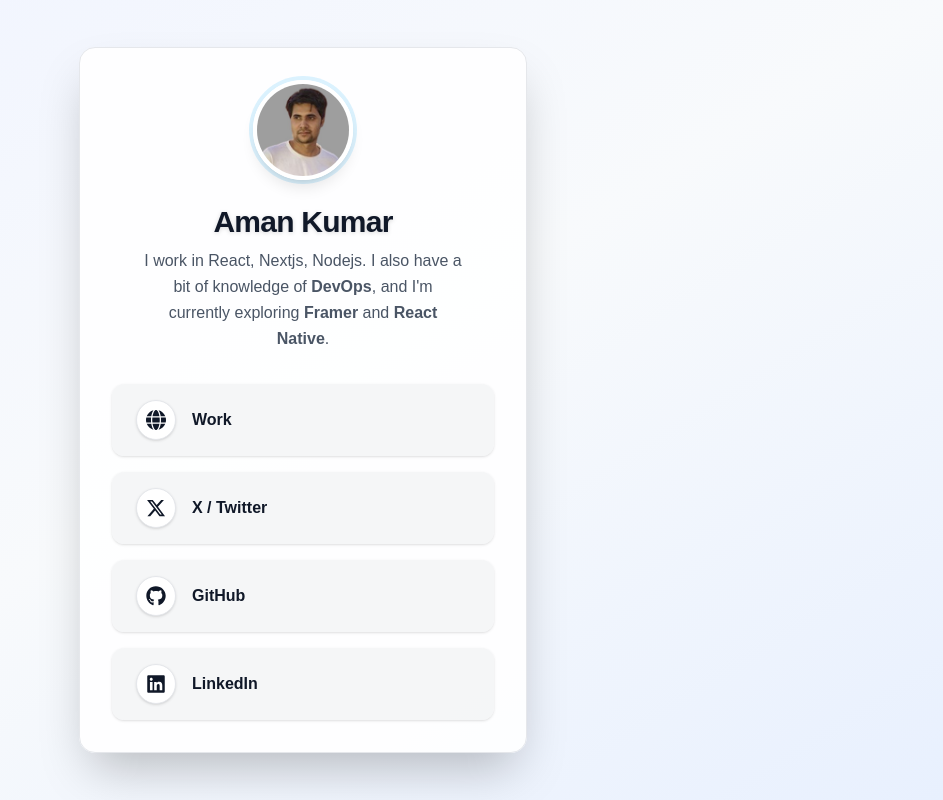
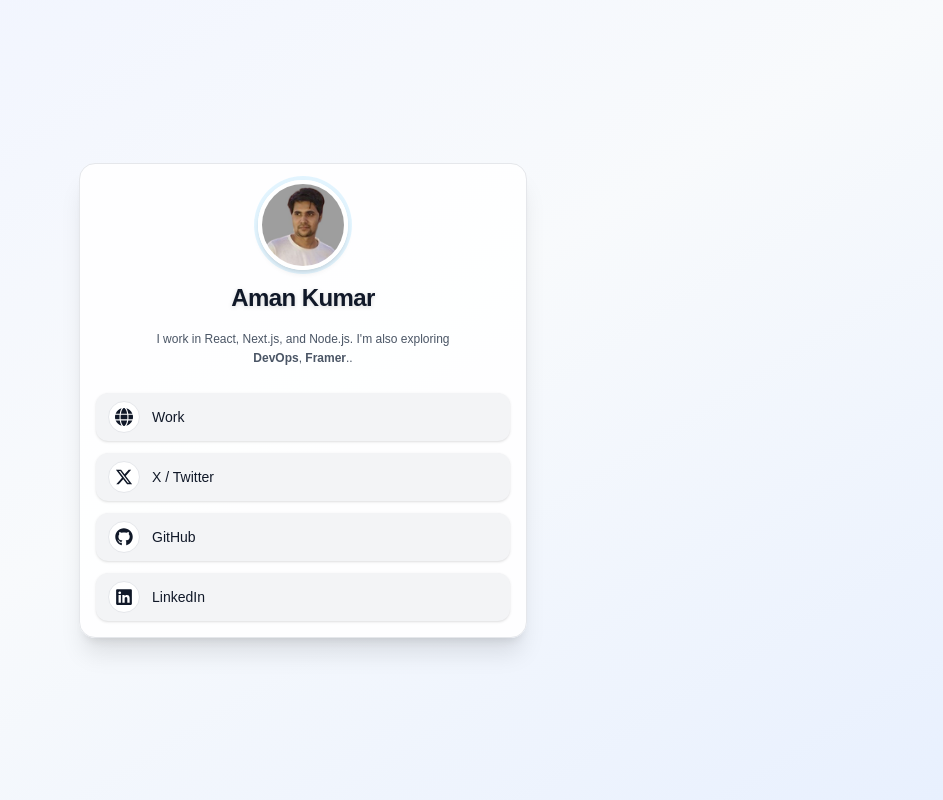
Before and after one commit to amandeve12/profile, a Next.js app: page / in a window 1280 px wide. Shown: the whole page, without its empty margins (337-1280 px from the left). Built offline with nearby package versions, Linux system fonts and the light colour scheme.

Commit message:
edit screen

```diff
--- a/src/component/ProfileCard.tsx
+++ b/src/component/ProfileCard.tsx
@@ -5,22 +5,22 @@ import { useEffect, useState } from "react";
 
 const links = [
   {
-    icon: <FaGlobe className="text-xl" />, // Personal Website
+    icon: <FaGlobe className="text-lg" />,
     label: "Work",
     href: "https://my-case-studies-lake.vercel.app/",
   },
   {
-    icon: <FaXTwitter className="text-xl" />, // X / Twitter
+    icon: <FaXTwitter className="text-lg" />,
     label: "X / Twitter",
     href: "https://x.com/aman_kkumar",
   },
   {
-    icon: <FaGithub className="text-xl" />, // GitHub
+    icon: <FaGithub className="text-lg" />,
     label: "GitHub",
     href: "https://github.com/amandeve12",
   },
   {
-    icon: <FaLinkedin className="text-xl" />, // LinkedIn
+    icon: <FaLinkedin className="text-lg" />,
     label: "LinkedIn",
     href: "https://www.linkedin.com/in/aman-kkumar/",
   },
@@ -28,24 +28,24 @@ const links = [
 
 export default function ProfileCard() {
   const [showCard, setShowCard] = useState(false);
-  const [showLinks, setShowLinks] = useState([false, false, false, false]);
+  const [showLinks, setShowLinks] = useState(Array(links.length).fill(false));
 
   useEffect(() => {
-    // Show card with a slower animation
     const cardTimeout = setTimeout(() => setShowCard(true), 300);
-    // Show each link with a slower, staggered delay
     const timeouts: NodeJS.Timeout[] = [];
+
     links.forEach((_, i) => {
       timeouts.push(
         setTimeout(() => {
           setShowLinks((prev) => {
-            const next = [...prev];
-            next[i] = true;
-            return next;
+            const updated = [...prev];
+            updated[i] = true;
+            return updated;
           });
-        }, 1300 + i * 500)
+        }, 1300 + i * 400)
       );
     });
+
     return () => {
       clearTimeout(cardTimeout);
       timeouts.forEach(clearTimeout);
@@ -53,81 +53,133 @@ export default function ProfileCard() {
   }, []);
 
   return (
-    <div className="min-h-screen flex items-center justify-center bg-gradient-to-br from-[#f0f4ff] via-[#f8fafc] to-[#e8f0fe]">
+    <div className="min-h-screen flex items-center justify-center bg-gradient-to-br from-[#f0f4ff] via-[#f8fafc] to-[#e8f0fe] px-2">
       <div
-        className={`w-full max-w-md bg-white/90 border border-gray-200 rounded-2xl shadow-2xl p-8 flex flex-col items-center transition-all duration-[1600ms] ${showCard ? "opacity-100 translate-y-0 blur-0" : "opacity-0 translate-y-10 blur-sm"}`}
+        className={`w-full max-w-md bg-white/90 border border-gray-200 rounded-2xl shadow-xl p-4 flex flex-col items-center transition-all duration-[1600ms] ${
+          showCard
+            ? "opacity-100 translate-y-0 blur-0"
+            : "opacity-0 translate-y-10 blur-sm"
+        }`}
         style={{ transitionProperty: "opacity, transform, filter" }}
       >
-        <div className="relative mb-2">
+        {/* Profile Image */}
+        <div className="relative mb-3">
           <div className="absolute inset-0 rounded-full ring-4 ring-sky-200/60 animate-pulse-slow" />
           <Image
             src="/profile.jpg"
             alt="Profile Picture"
-            width={100}
-            height={100}
-            className="rounded-full border-4 border-white shadow-lg object-cover relative z-10"
+            width={90}
+            height={90}
+            className="rounded-full border-4 border-white shadow-md object-cover relative z-10"
             priority
           />
         </div>
-        <div className="mt-4 flex items-center gap-2">
-          <h1 className="text-3xl font-extrabold text-gray-900 tracking-tight drop-shadow-sm">Aman Kumar</h1>
-        </div>
-        <p className="text-gray-600 text-center mt-2 text-base max-w-xs leading-relaxed">
-          I work in React, Nextjs, Nodejs. I also have a bit of knowledge of <b>DevOps</b>, and I&apos;m currently exploring <b>Framer</b> and <b>React Native</b>.
+
+        {/* Heading */}
+        <h1 className="text-2xl font-bold text-gray-900 tracking-tight drop-shadow-sm mb-1">
+          Aman Kumar
+        </h1>
+
+        {/* Description */}
+        <p className="text-gray-600 text-center mt-3 text-xs leading-relaxed max-w-xs">
+          I work in React, Next.js, and Node.js. I'm also exploring{" "}
+          <b>DevOps</b>, <b>Framer</b>..
         </p>
-        <div className="mt-8 w-full flex flex-col gap-4">
+
+        {/* Links */}
+        <div className="mt-6 w-full flex flex-col gap-3">
           {links.map((link, i) => (
             <a
               key={link.label}
               href={link.href}
               target="_blank"
               rel="noopener noreferrer"
-              className={`flex items-center gap-4 bg-gray-100/80 hover:bg-white transition-colors rounded-xl px-6 py-4 text-gray-900 font-semibold shadow group focus:outline-none focus:ring-2 focus:ring-sky-400 text-base transition-all duration-[1200ms] ${showLinks[i] ? "opacity-100 translate-y-0 scale-100 animate-bounce-in" : "opacity-0 translate-y-6 scale-90"} hover:scale-[1.04] hover:shadow-lg hover:ring-2 hover:ring-sky-200/60`}
-              style={{ transitionProperty: "opacity, transform, box-shadow, filter" }}
+              className={`flex items-center gap-3 bg-gray-100 hover:bg-white rounded-xl px-3 py-2 text-gray-900 font-medium shadow group focus:outline-none focus:ring-2 focus:ring-sky-400 transition-all duration-[1200ms] ${
+                showLinks[i]
+                  ? "opacity-100 translate-y-0 scale-100 animate-bounce-in"
+                  : "opacity-0 translate-y-6 scale-90"
+              } hover:scale-[1.03] hover:shadow-md`}
+              style={{ transitionProperty: "opacity, transform, box-shadow" }}
             >
-              <span className={`flex items-center justify-center w-10 h-10 rounded-full bg-white border border-gray-200 group-hover:bg-sky-50 transition-colors shadow-sm transition-transform duration-300 ${showLinks[i] ? "animate-icon-in" : "opacity-0"} group-hover:animate-icon-pulse`}
-                style={{ transitionProperty: "background, box-shadow, transform" }}
+              <span
+                className={`flex items-center justify-center w-8 h-8 rounded-full bg-white border border-gray-200 group-hover:bg-sky-50 transition-colors duration-300 ${
+                  showLinks[i] ? "animate-icon-in" : "opacity-0"
+                } group-hover:animate-icon-pulse`}
               >
-                {/* Icon with animation */}
-                <span className="inline-block">{link.icon}</span>
+                {link.icon}
               </span>
-              <span>{link.label}</span>
+              <span className="text-sm">{link.label}</span>
             </a>
           ))}
         </div>
       </div>
+
+      {/* Animations */}
       <style jsx global>{`
         @keyframes bounce-in {
-          0% { opacity: 0; transform: translateY(24px) scale(0.9); }
-          60% { opacity: 1; transform: translateY(-8px) scale(1.05); }
-          80% { transform: translateY(2px) scale(0.98); }
-          100% { opacity: 1; transform: translateY(0) scale(1); }
+          0% {
+            opacity: 0;
+            transform: translateY(24px) scale(0.9);
+          }
+          60% {
+            opacity: 1;
+            transform: translateY(-8px) scale(1.05);
+          }
+          80% {
+            transform: translateY(2px) scale(0.98);
+          }
+          100% {
+            opacity: 1;
+            transform: translateY(0) scale(1);
+          }
         }
         .animate-bounce-in {
-          animation: bounce-in 1.1s cubic-bezier(.22,1.02,.36,.99);
+          animation: bounce-in 1.1s cubic-bezier(0.22, 1.02, 0.36, 0.99);
         }
+
         @keyframes icon-in {
-          0% { opacity: 0; transform: rotate(-45deg) scale(0.7); }
-          60% { opacity: 1; transform: rotate(8deg) scale(1.15); }
-          80% { transform: rotate(-2deg) scale(0.98); }
-          100% { opacity: 1; transform: rotate(0deg) scale(1); }
+          0% {
+            opacity: 0;
+            transform: rotate(-45deg) scale(0.7);
+          }
+          60% {
+            opacity: 1;
+            transform: rotate(8deg) scale(1.15);
+          }
+          80% {
+            transform: rotate(-2deg) scale(0.98);
+          }
+          100% {
+            opacity: 1;
+            transform: rotate(0deg) scale(1);
+          }
         }
         .animate-icon-in {
-          animation: icon-in 1.1s cubic-bezier(.22,1.02,.36,.99);
+          animation: icon-in 1s cubic-bezier(0.22, 1.02, 0.36, 0.99);
         }
+
         @keyframes icon-pulse {
-          0%, 100% { transform: scale(1); }
-          50% { transform: scale(1.18); }
+          0%, 100% {
+            transform: scale(1);
+          }
+          50% {
+            transform: scale(1.15);
+          }
         }
-        .group-hover\:animate-icon-pulse:hover {
-          animation: icon-pulse 0.7s cubic-bezier(.4,0,.2,1) infinite;
+        .group-hover\\:animate-icon-pulse:hover {
+          animation: icon-pulse 0.6s ease-in-out infinite;
         }
+
         @keyframes pulse-slow {
-          0%, 100% { opacity: 0.5; }
-          50% { opacity: 1; }
+          0%, 100% {
+            opacity: 0.5;
+          }
+          50% {
+            opacity: 1;
+          }
         }
         .animate-pulse-slow {
-          animation: pulse-slow 2.5s infinite;
+          animation: pulse-slow 2.5s ease-in-out infinite;
         }
       `}</style>
     </div>
```
